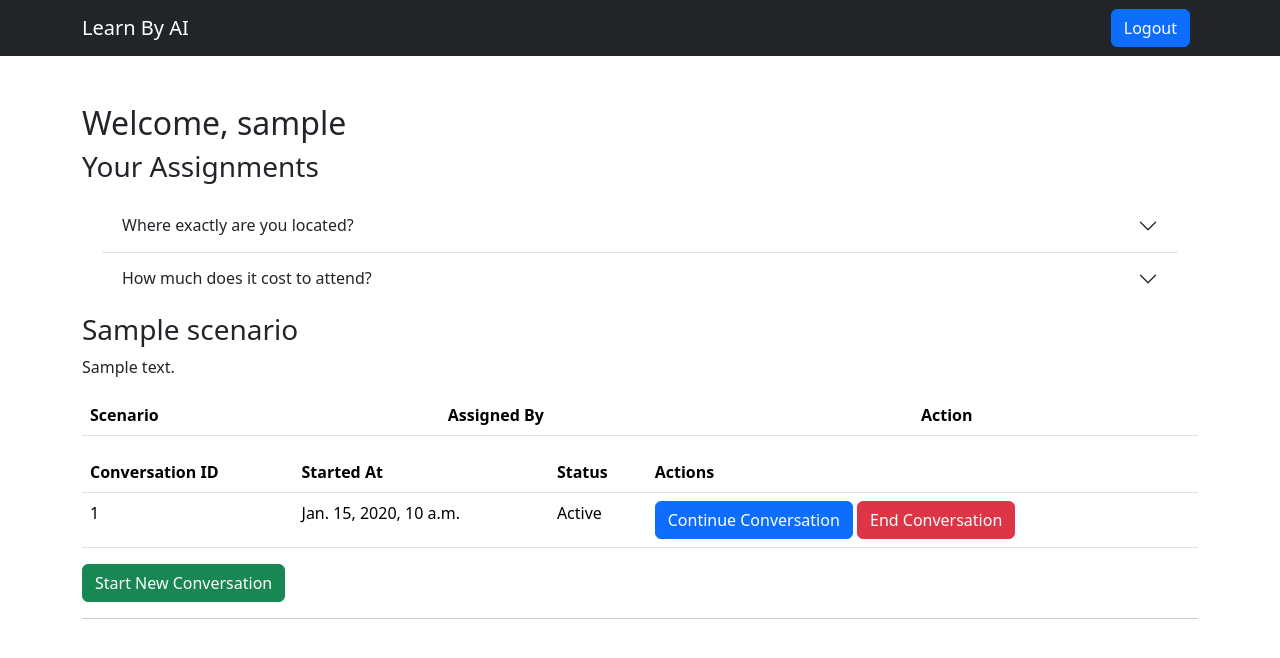
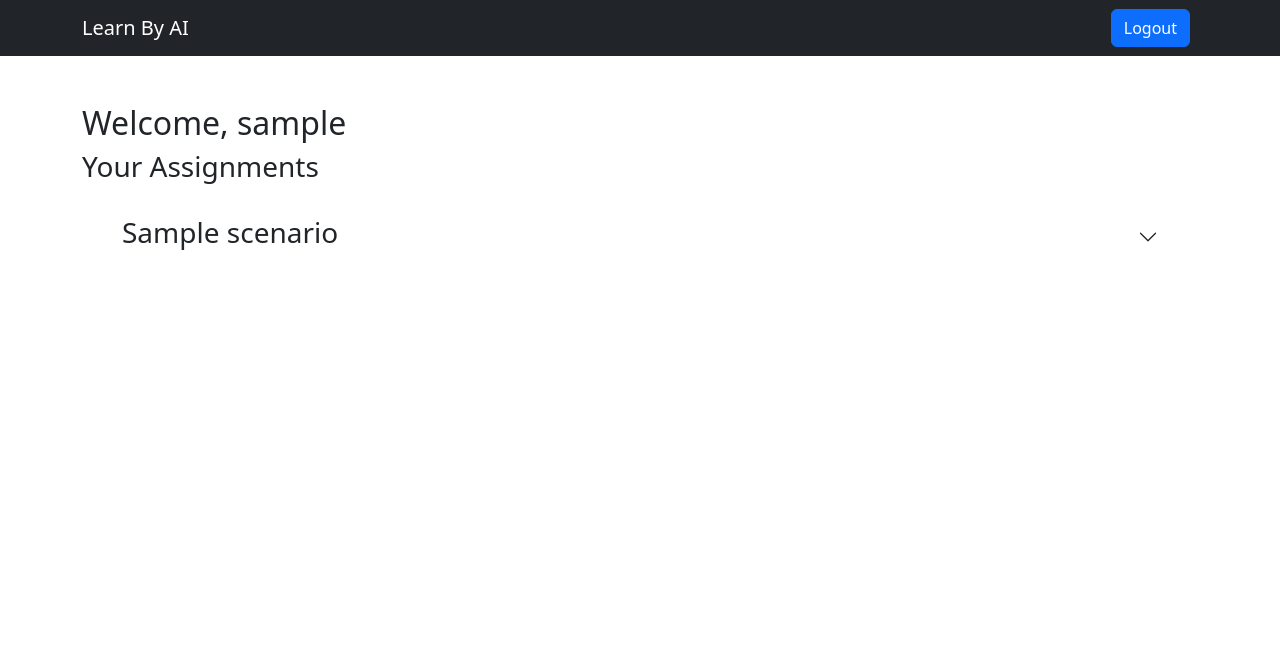
Before and after one commit to travmason/chat_project, a Django app: page /student/ in a window 1280 px wide. Shown: the top 658 px of the page. Run offline with Django 5.2, Linux system fonts and the light colour scheme; a user stored in the database is signed in; tables that the repository leaves empty hold one stand-in row (values such as "Sample post"); lists and menus that the app fills with data are empty; parts of the project's set-up code (start-up, migrations or seed data) failed here and were passed over.

Commit message:
Student Dashboard added accordian for each scenario assigned.

```diff
--- a/chat_app/templates/chat_app/student_dashboard.html
+++ b/chat_app/templates/chat_app/student_dashboard.html
@@ -3,82 +3,29 @@
 {% extends 'base.html' %}
 
 {% block content %}
-<div class="container mt-5">
+<div class="container mt-5"> <!-- page div -->
     <h2>Welcome, {{ user.username }}</h2>
     <h3>Your Assignments</h3>
             <!-- Assignment Accordion -->
-          <section id="assignments" class="p-2">
+            <section id="accordian_assignments" class="p-2">
                 <div class="container">
-              <div class="accordion accordion-flush" id="questions">
-                <!-- Item 1 -->
+                    <div class="accordion accordion-flush" id="scenarios">
+                        {% if assignments %}
+                            {% for assignment in assignments %}
+                                <!-- Item -->
                                 <div class="accordion-item">
                                     <h2 class="accordion-header">
                                         <button
                                             class="accordion-button collapsed"
                                             type="button"
                                             data-bs-toggle="collapse"
-                      data-bs-target="#assignment-one"
+                                            data-bs-target="#{{ assignment.scenario.title|cut:' ' }}"
                                         >
-                      Where exactly are you located?
+                                            <h3>{{ assignment.scenario.title }}</h3>
                                         </button>
                                     </h2>
-                  <div
-                    id="assignment-one"
-                    class="accordion-collapse collapse"
-                    data-bs-parent="#assignments"
-                  >
+                                    <div id="{{ assignment.scenario.title|cut:' ' }}" class="accordion-collapse collapse" data-bs-parent="#scenarios">
                                     <div class="accordion-body">
-                      Lorem ipsum dolor sit amet consectetur adipisicing elit. Numquam
-                      beatae fuga animi distinctio perspiciatis adipisci velit maiores
-                      totam tempora accusamus modi explicabo accusantium consequatur,
-                      praesentium rem quisquam molestias at quos vero. Officiis ad
-                      velit doloremque at. Dignissimos praesentium necessitatibus
-                      natus corrupti cum consequatur aliquam! Minima molestias iure
-                      quam distinctio velit.
-                    </div>
-                  </div>
-                </div>
-                <!-- Item 2 -->
-                <div class="accordion-item">
-                  <h2 class="accordion-header">
-                    <button
-                      class="accordion-button collapsed"
-                      type="button"
-                      data-bs-toggle="collapse"
-                      data-bs-target="#question-two"
-                    >
-                      How much does it cost to attend?
-                    </button>
-                  </h2>
-                  <div
-                    id="question-two"
-                    class="accordion-collapse collapse"
-                    data-bs-parent="#questions"
-                  >
-                    <div class="accordion-body">
-                      Lorem ipsum dolor sit amet consectetur adipisicing elit. Numquam
-                      beatae fuga animi distinctio perspiciatis adipisci velit maiores
-                      totam tempora accusamus modi explicabo accusantium consequatur,
-                      praesentium rem quisquam molestias at quos vero. Officiis ad
-                      velit doloremque at. Dignissimos praesentium necessitatibus
-                      natus corrupti cum consequatur aliquam! Minima molestias iure
-                      quam distinctio velit.
-                    </div>
-                  </div>
-                </div>
-           </section>
-    <table class="table">
-        <thead>
-            <tr>
-                <th>Scenario</th>
-                <th>Assigned By</th>
-                <th>Action</th>
-            </tr>
-        </thead>
-        <tbody>
-            {% if assignments %}
-                {% for assignment in assignments %}
-                    <h3>{{ assignment.scenario.title }}</h3>
                                         <p>{{ assignment.scenario.description }}</p>
 
                                         <!-- List all conversations related to the assignment -->
@@ -116,6 +63,7 @@
                                                     {% endfor %}
                                                 </tbody>
                                             </table>
+                                        </div>
                                         {% else %}
                                             <p>No conversations yet.</p>
                                         {% endif %}
@@ -123,11 +71,16 @@
                                         <!-- Option to start a new conversation -->
                                         <a href="{% url 'start_conversation' assignment.id %}" class="btn btn-success">Start New Conversation</a>
                                         <hr>
+                                    </div>
+                                </div><!-- End of Item -->
                             {% endfor %}
                         {% else %}
                             <p>You have no assignments.</p>
                         {% endif %}
-        </tbody>
-    </table>
                 </div>
+            </section>
+</div> <!-- end of page div -->
 {% endblock %}
+
+{% block extra_js %}
+{% endblock %}
```
Also changed, not shown: README.md. Lines whose indentation alone changed are shown as unchanged.
